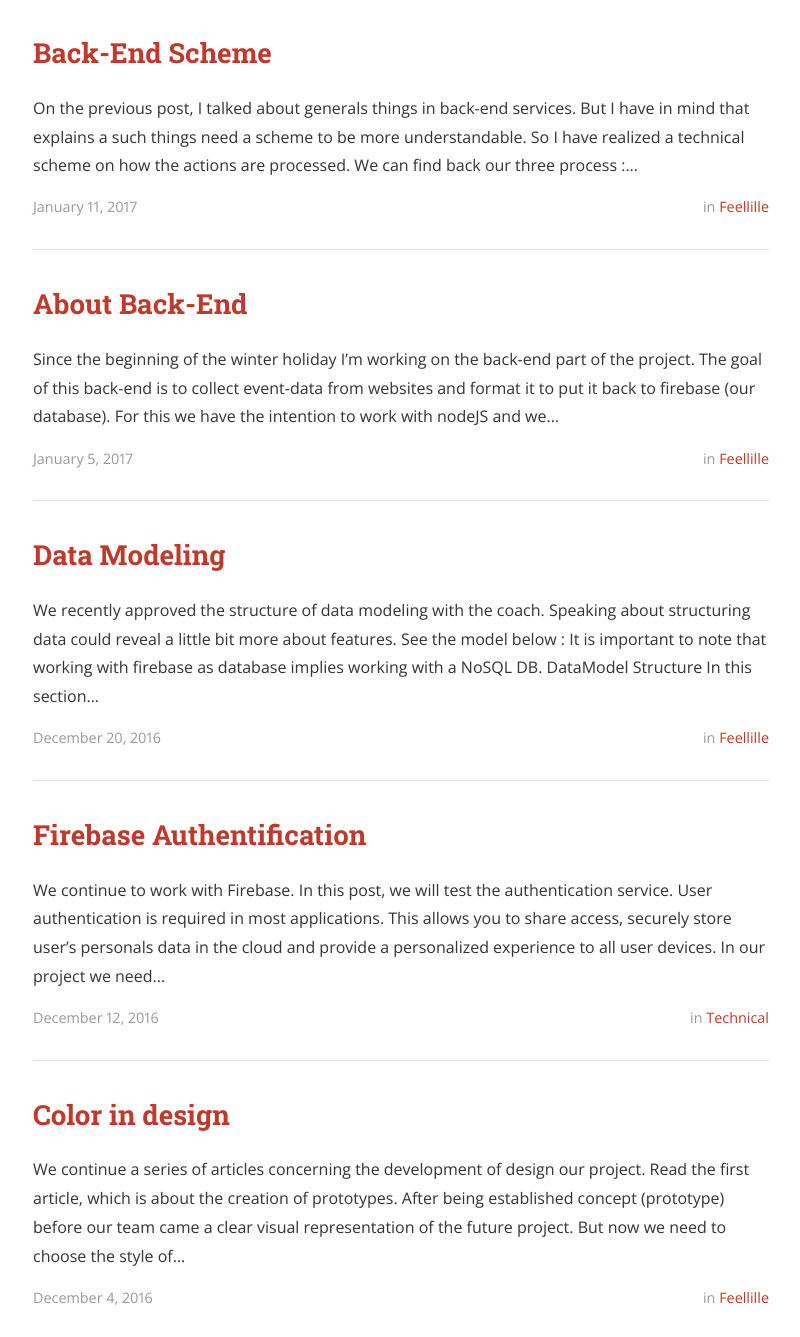
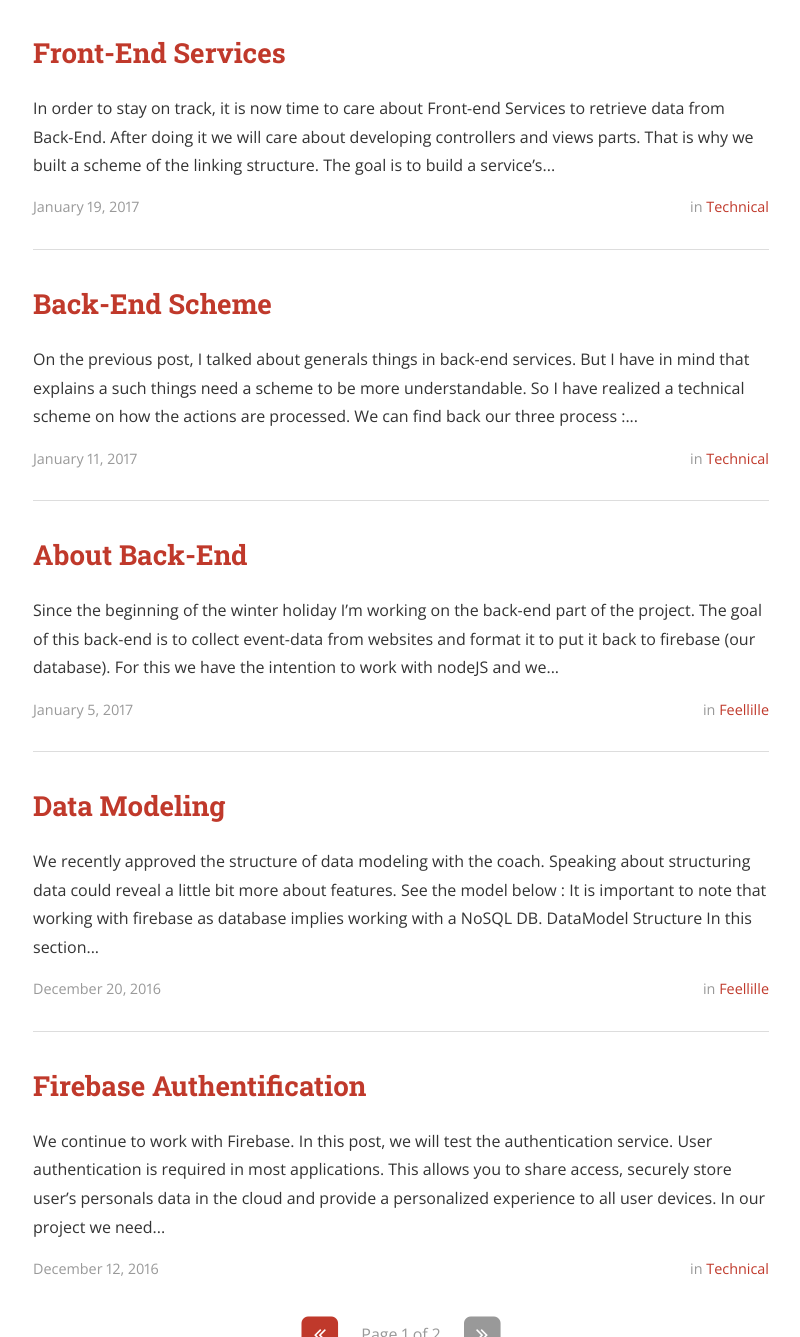
Before and after one commit to LinaEfer/FeelLilleDevBlog, a Jekyll site: the page built from index.html, in a window 1280 px wide and 1400 px high, scrolled down 484 px, cut to the strip 63-1400 px from the top of the window. Shown: the whole strip, without its empty margins (239-1039 px from the left). Built offline with Jekyll 4.4.1, drawn with Linux system fonts in a browser that asks for light colours; nearby versions of some CDN libraries; the list of posts is cut into pages by our own code; a style sheet for code colours, icons or effects is not loaded.

Commit message:
Article : Front End Services

```diff
--- a/_posts/2017-01-11-BackEndScheme.markdown
+++ b/_posts/2017-01-11-BackEndScheme.markdown
@@ -3,7 +3,7 @@
 title:  Back-End Scheme
 date:   2017-01-11 12:55:20
 author: JF
-categories: FeelLille
+categories: Technical
 tags:	Back-End xpath json node
 ---
 
--- /dev/null
+++ b/_posts/2017-01-19-FrontEndServices.markdown
@@ -0,0 +1,24 @@
+---
+layout: post
+title:  Front-End Services
+date:   2017-01-19 12:55:20
+author: JF
+categories: Technical
+tags:	Front-End Services Ionic AngularJS
+---
+
+In order to stay on track, it is now time to care about Front-end Services to retrieve data from Back-End. After doing it we will care about developing controllers and views parts.
+{: style="text-align: justify; font-family: Verdana, Geneva, sans-serif"}
+
+That is why we built a scheme of the linking structure. The goal is to build a service's hierarchy and to start implementing it as fast as we can.
+{: style="text-align: justify; font-family: Verdana, Geneva, sans-serif"}
+
+Before starting it we already knew that we need a user manager service that is why, while I am doing this structuration, Vasilina has started working on the Authentification Service to win time.
+{: style="text-align: justify; font-family: Verdana, Geneva, sans-serif"}
+
+So to conclude I put there a scheme to illustrate the current modelisation of services. It is not the final one because we are waiting for validation of it by our coach.
+{: style="text-align: justify; font-family: Verdana, Geneva, sans-serif"}
+
+<img src="../../../../assets/posts/FrontEndServices.png">
+
+On the scheme you have at the top the activity where services will be used. An activity is equivalent at a page for ionic and angular. And at the bottom you have the name of the table services need to pull datas.
```
